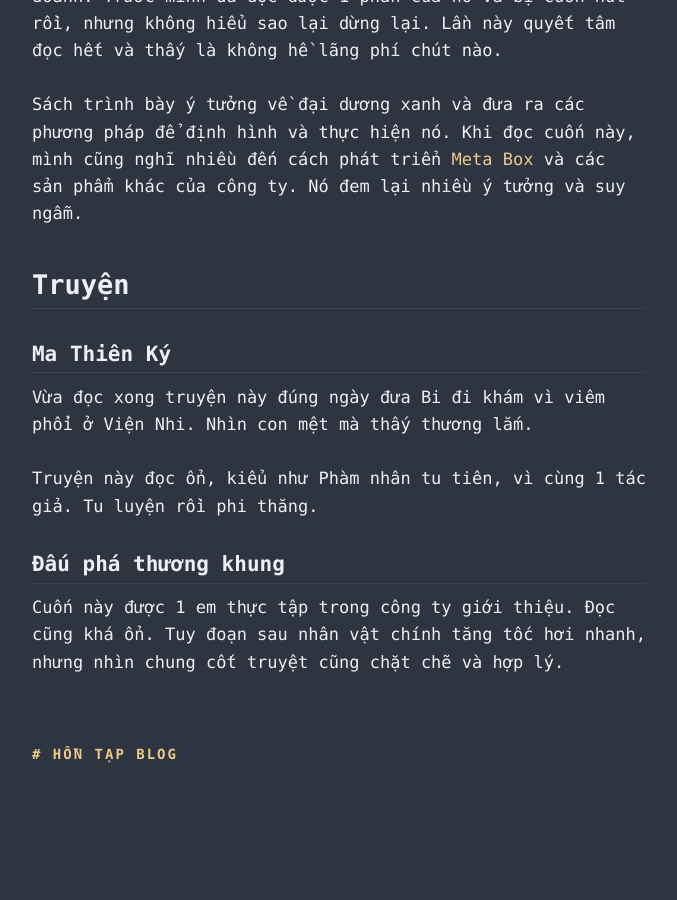
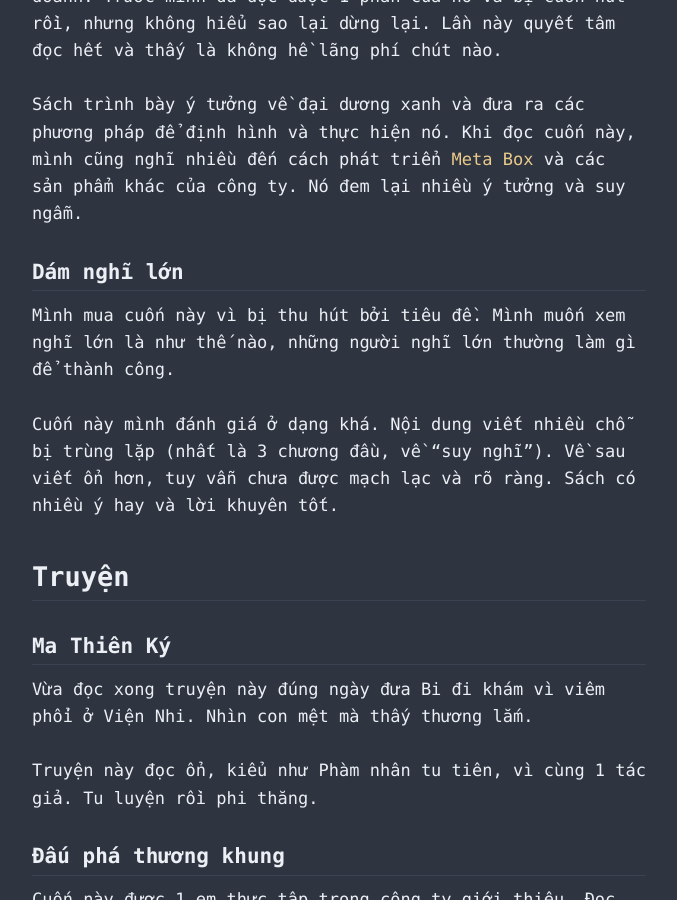
Before and after one commit to rilwis/hontap.info, a Jekyll site: the page built from _posts/2019-03-05-sach-da-doc-2019.md, in a window 1280 px wide and 900 px high, scrolled down 4188 px. Shown: the whole window, without its empty margins (301-978 px from the left). Built offline with Jekyll 4.4.1, drawn with Linux system fonts in a browser that asks for light colours; our own code applies the rules of GitHub Pages for plain Markdown files; before the commit the page ends 5035 px from its top, so only the background shows below that.

Commit message:
Update 2019-03-05-sach-da-doc-2019.md

```diff
--- a/_posts/2019-03-05-sach-da-doc-2019.md
+++ b/_posts/2019-03-05-sach-da-doc-2019.md
@@ -76,6 +76,12 @@ Cuốn sách trình bày gần như những gì cơ bản nhất về bán hàng
 
 Sách trình bày ý tưởng về đại dương xanh và đưa ra các phương pháp để định hình và thực hiện nó. Khi đọc cuốn này, mình cũng nghĩ nhiều đến cách phát triển [Meta Box](https://metabox.io) và các sản phẩm khác của công ty. Nó đem lại nhiều ý tưởng và suy ngẫm.
 
+### Dám nghĩ lớn
+
+Mình mua cuốn này vì bị thu hút bởi tiêu đề. Mình muốn xem nghĩ lớn là như thế nào, những người nghĩ lớn thường làm gì để thành công.
+
+Cuốn này mình đánh giá ở dạng khá. Nội dung viết nhiều chỗ bị trùng lặp (nhất là 3 chương đầu, về "suy nghĩ"). Về sau viết ổn hơn, tuy vẫn chưa được mạch lạc và rõ ràng. Sách có nhiều ý hay và lời khuyên tốt.
+
 ## Truyện
 
 ### Ma Thiên Ký
```
